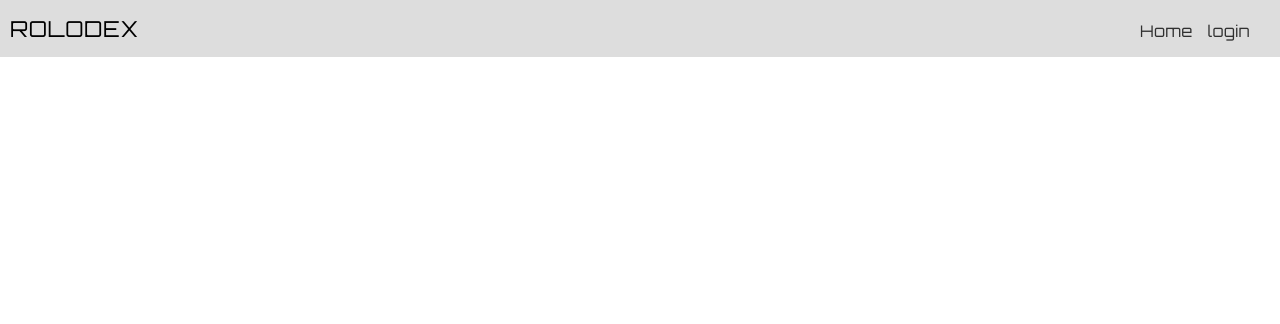
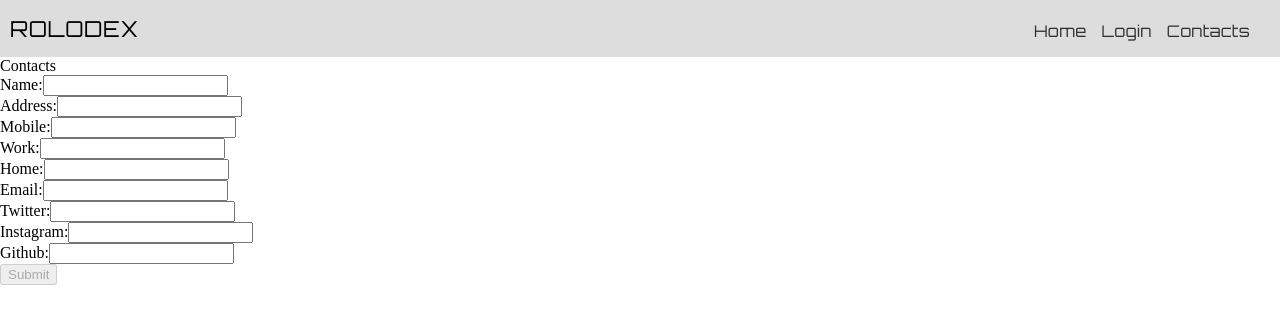
Before and after one commit to IsaiahHarris/rolodexng, an Angular app: page /contact in a window 1280 px wide. Before the commit this address led to /. Shown: the top 324 px of the page. Built offline with nearby package versions, Linux system fonts and the light colour scheme.

Commit message:
fix proxy

```diff
--- a/angular.json
+++ b/angular.json
@@ -54,7 +54,8 @@
         "serve": {
           "builder": "@angular-devkit/build-angular:dev-server",
           "options": {
-            "browserTarget": "rolodexng:build"
+            "browserTarget": "rolodexng:build",
+            "proxyConfig": "./proxy.conf.json"
           },
           "configurations": {
             "production": {
--- a/routes/contacts.js
+++ b/routes/contacts.js
@@ -36,8 +36,7 @@ router.route('/')
       email,
       twitter,
       instagram,
-      github,
-      created_by
+      github
     } = req.body
 
     const contact = {
@@ -50,7 +49,7 @@ router.route('/')
       twitter: twitter ? twitter : null,
       instagram: instagram ? instagram : null,
       github: github ? github : null,
-      created_by: created_by ? created_by : null
+      created_by: 1
     }
 
     return new Contact(contact)
--- a/src/app/components/header/header.component.html
+++ b/src/app/components/header/header.component.html
@@ -5,7 +5,10 @@
       <a routerLink="/">Home</a>
     </li>
     <li>
-      <a routerLink="login">login</a>
+      <a routerLink="login">Login</a>
+    </li>
+    <li>
+      <a routerLink="contact">Contacts</a>
     </li>
   </ul>
 </div>
--- /dev/null
+++ b/src/app/pages/contact/contact.component.html
@@ -0,0 +1,51 @@
+<div class="contact-page-header-container">
+  <div class="contact-header-page-title">Contacts</div>
+</div>
+
+<div class="contact-page-form-container">
+  <form action="">
+    <div class="input-group">
+      <label for="name">Name:</label>
+      <input type="text" name="name" [(ngModel)]="formData.name" (keyup)="validateName()">
+      <div class="errors">
+        {{getNameErrors()}}
+      </div>
+    </div>
+    <div class="input-group">
+      <label for="address ">Address:</label>
+      <input type="text" name="address" [(ngModel)]="formData.address">
+    </div>
+    <div class="input-group">
+      <label for="mobile">Mobile:</label>
+      <input type="text" name="mobile" [(ngModel)]="formData.mobile">
+    </div>
+    <div class="input-group">
+      <label for="work">Work:</label>
+      <input type="text" name="work" [(ngModel)]="formData.work">
+    </div>
+    <div class="input-group">
+      <label for="home">Home:</label>
+      <input type="text" name="home" [(ngModel)]="formData.home">
+    </div>
+    <div class="input-group">
+      <label for="email">Email:</label>
+      <input type="text" name="email" [(ngModel)]="formData.email" (keyup)="validateEmail()">
+      <div class="errors">
+        {{getEmailErrors}}
+      </div>
+    </div>
+    <div class="input-group">
+      <label for="twitter">Twitter:</label>
+      <input type="text" name="twitter" [(ngModel)]="formData.twitter">
+    </div>
+    <div class="input-group">
+      <label for="instagram">Instagram:</label>
+      <input type="text" name="instagram" [(ngModel)]="formData.instagram">
+    </div>
+    <div class="input-group">
+      <label for="github">Github:</label>
+      <input type="text" name="github" [(ngModel)]="formData.github">
+    </div>
+    <button (click)="submitForm()" [disabled]="submitDisabled()">Submit</button>
+  </form>
+</div>
--- /dev/null
+++ b/src/app/pages/contact/contact.component.ts
@@ -0,0 +1,75 @@
+import { Component } from '@angular/core';
+import { BackendService } from '../../services/backend.service';
+@Component({
+  templateUrl: './contact.component.html',
+  styleUrls: ['./contact.component.scss']
+})
+
+export class ContactComponent {
+  formData: {
+    name: string,
+    email: string,
+    address: string,
+    mobile: string,
+    work: string,
+    home: string,
+    twitter: string,
+    instagram: string,
+    github: string
+  } = {
+      name: '',
+      email: '',
+      address: '',
+      mobile: '',
+      work: '',
+      home: '',
+      twitter: '',
+      instagram: '',
+      github: ''
+    }
+
+  nameValid: boolean = false;
+  emailValid: boolean = false;
+  addressValid: boolean = false;
+  mobileValid: boolean = false;
+  workValid: boolean = false;
+  homeValid: boolean = false;
+  twitterValid: boolean = false;
+  instagramValid: boolean = false;
+  githubValid: boolean = false;
+
+  nameErrors: string[] = [];
+  emailErrors: string[] = [];
+  addressErrors: string[] = [];
+  mobileErrors: string[] = [];
+  workErrors: string[] = [];
+  homeErrors: string[] = [];
+  twitterErrors: string[] = [];
+  instagramErrors: string[] = [];
+  githubErrors: string[] = [];
+  constructor(private backend: BackendService) { }
+
+  validateName() {
+    this.nameErrors.length = 0;
+    if (!this.formData.name) {
+      this.nameErrors.push('Name Is Required')
+    } else {
+      this.nameValid = true
+    }
+  }
+
+  getNameErrors() {
+    return this.nameErrors.join(', ')
+  }
+
+  submitDisabled() {
+    return !(this.nameValid)
+  }
+
+  submitForm() {
+    this.backend.contact(this.formData)
+      .then(response => {
+        console.log(response)
+      })
+  }
+}
--- /dev/null
+++ b/src/app/services/backend.service.ts
@@ -0,0 +1,18 @@
+import { Injectable } from '@angular/core';
+import { HttpClient } from '@angular/common/http';
+
+@Injectable({
+  providedIn: 'root'
+})
+export class BackendService {
+  url: string = 'http://localhost:4200/api/'
+
+  constructor(private http: HttpClient) {
+
+  }
+  contact(data) {
+    console.log(data)
+    const contactUrl = this.url + 'contacts';
+    return this.http.post(contactUrl, data).toPromise()
+  }
+}
```
Also changed, not shown: src/app/app.module.ts (+13 -4 lines), src/app/pages/contact/contact.component.scss (added).
